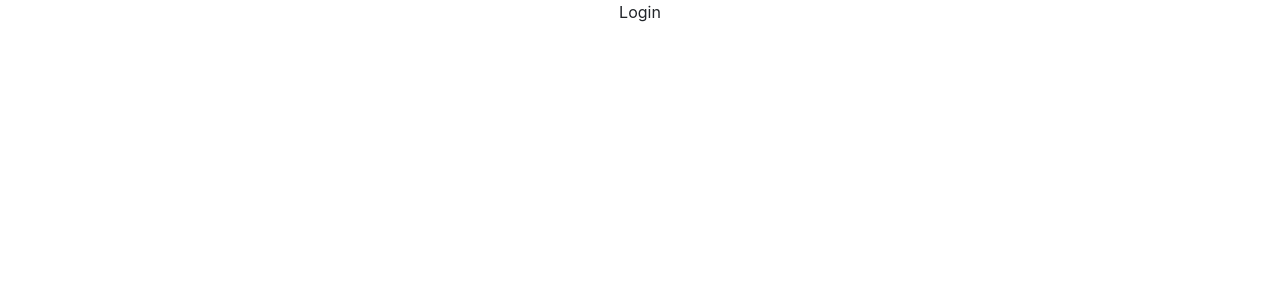
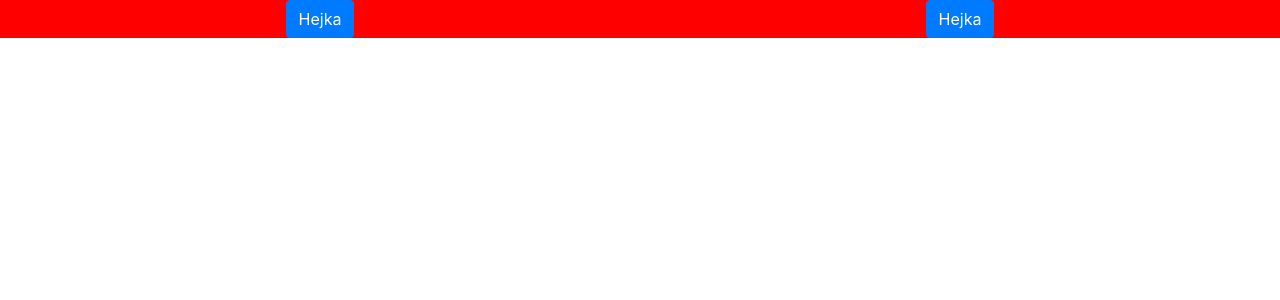
Before and after one commit to kpakula/noteapp-react, a React (Create React App) app: page /signin in a window 1280 px wide. Shown: the top 300 px of the page. Built offline with nearby package versions, Linux system fonts and the light colour scheme.

Commit message:
Updated views with login

```diff
--- a/src/App.css
+++ b/src/App.css
@@ -1,6 +1,10 @@
+
 .App {
   text-align: center;
+  background-color: red;
 }
+
+
 
 .App-logo {
   height: 40vmin;
--- a/src/App.js
+++ b/src/App.js
@@ -1,28 +1,41 @@
 import React from "react";
 import "./App.css";
-import { BrowserRouter as Router, Switch, Route, Redirect } from "react-router-dom";
+import {
+  BrowserRouter as Router,
+  Switch,
+  Route,
+  Redirect
+} from "react-router-dom";
 import AllUser from "./components/allUser/AllUser";
 import NoMatch from "./components/noMatch/NoMatch";
 import specificUser from "./components/specificUser/specificUser";
 import Login from "./components/login/Login";
 import Register from "./components/register/Register";
 
-import 'bootstrap/dist/css/bootstrap.min.css';
-
+import "bootstrap/dist/css/bootstrap.min.css";
+import { Container } from "react-bootstrap";
 
 function App() {
   return (
     <Router>
-      <div className="App">
-        <Switch>
-          <Route exact path="/"><Redirect to="/signin"/></Route>
-          <Route exact path="/signin"><Login/></Route>
-          <Route exact path="/signup"><Register/></Route>
-          <Route exact path="/users"><AllUser/></Route>
-          <Route path="/users/:id" component={specificUser}></Route>
-          <Route component={NoMatch}></Route>
-        </Switch>
-      </div>
+      <Container className="App h-100" fluid={true}>
+          <Switch>
+            <Route exact path="/">
+              <Redirect to="/signin" />
+            </Route>
+            <Route exact path="/signin">
+              <Login />
+            </Route>
+            <Route exact path="/signup">
+              <Register />
+            </Route>
+            <Route exact path="/users">
+              <AllUser />
+            </Route>
+            <Route path="/users/:id" component={specificUser}></Route>
+            <Route component={NoMatch}></Route>
+          </Switch>
+      </Container>
     </Router>
   );
 }
--- a/src/components/login/Login.js
+++ b/src/components/login/Login.js
@@ -1,9 +1,16 @@
-import React from 'react'
+import React from "react";
+import { Button, Col, Row } from "react-bootstrap";
 
 export default function Login() {
-    return (
-        <div>
-            Login
-        </div>
-    )
+  return (
+    <Row>
+      <Col>
+        <Button>Hejka</Button>
+      </Col>
+
+      <Col>
+        <Button>Hejka</Button>
+      </Col>
+    </Row>
+  );
 }
--- /dev/null
+++ b/src/components/register/Register.css
@@ -0,0 +1,7 @@
+.leftSide {
+    background-color: blue;
+}
+
+.rightSide {
+    background-color: black;
+}
--- a/src/components/register/Register.js
+++ b/src/components/register/Register.js
@@ -1,9 +1,11 @@
-import React from 'react'
-
+import React from "react";
+import { Row, Col } from "react-bootstrap";
+import "./Register.css";
 export default function Register() {
-    return (
-        <div>
-            Register
-        </div>
-    )
+  return (
+    <Row className="h-100">
+      <Col className="leftSide">Left</Col>
+      <Col className="rightSide">Right</Col>
+    </Row>
+  );
 }
--- a/src/index.css
+++ b/src/index.css
@@ -5,6 +5,12 @@ body {
     sans-serif;
   -webkit-font-smoothing: antialiased;
   -moz-osx-font-smoothing: grayscale;
+  background-color: black;
+}
+
+html, body {
+  height: 100%;
+  background-color: blue;
 }
 
 code {
```
